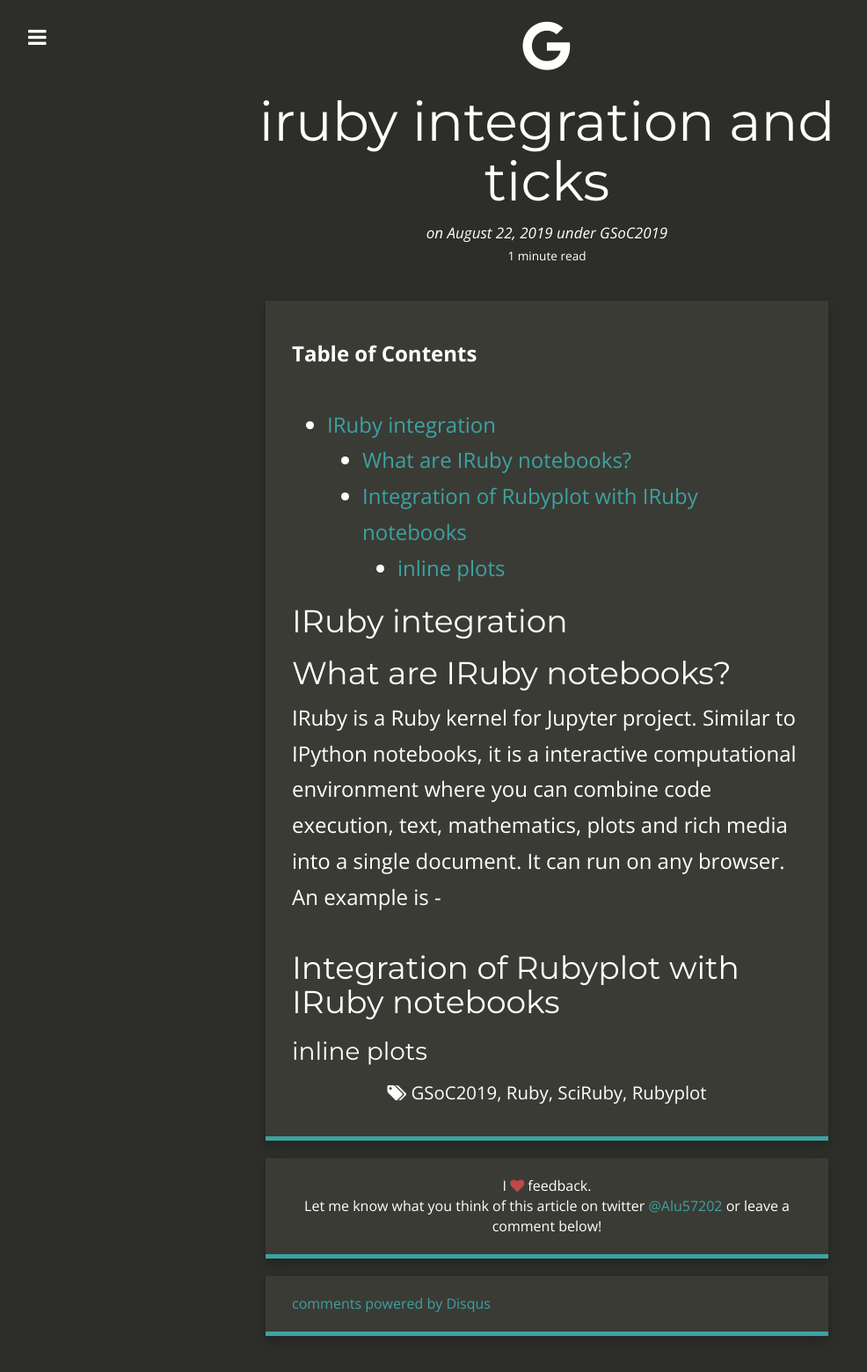
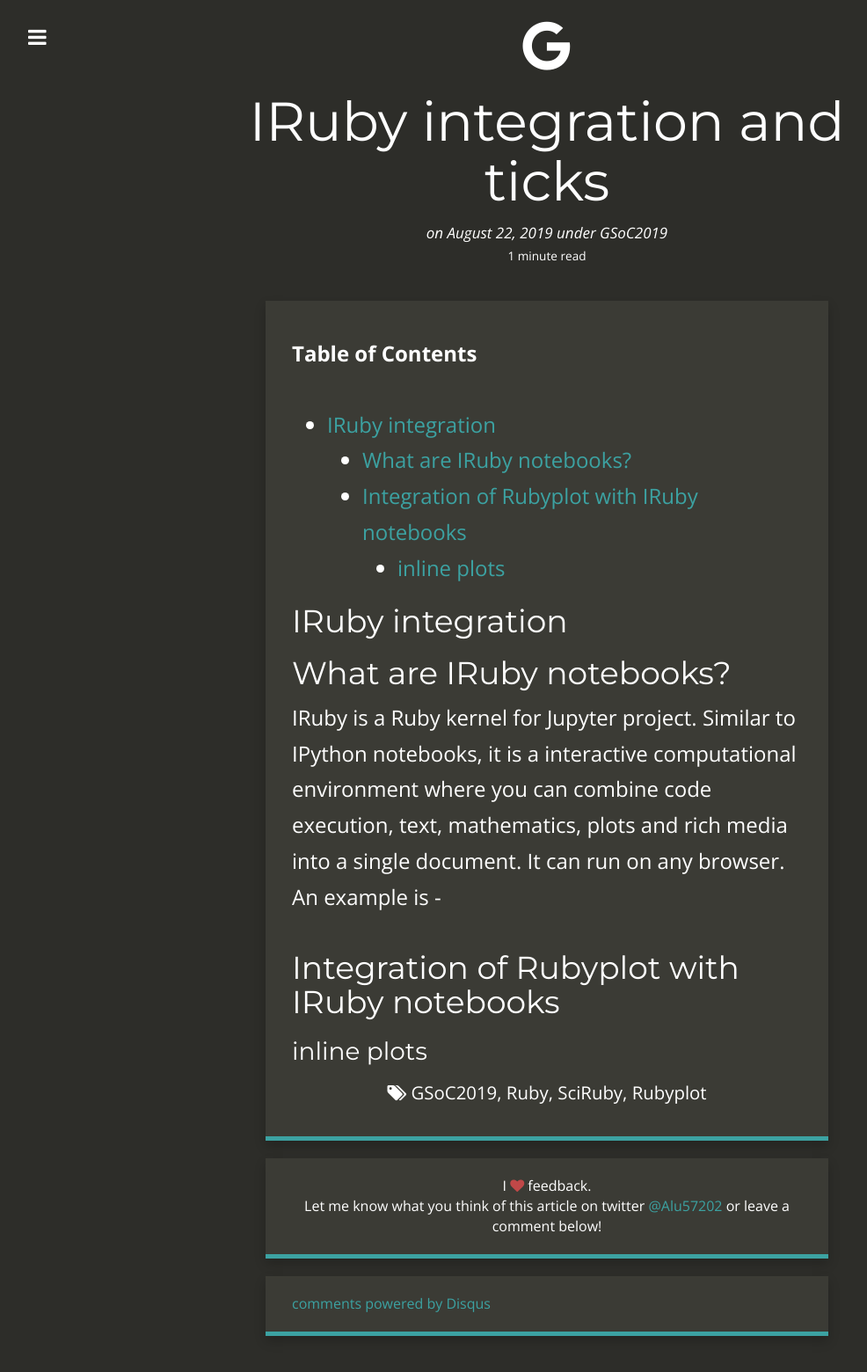
Before and after one commit to alishdipani/Old_Website, a Jekyll site: the page built from _posts/2019-08-22-IRuby-integration-and-ticks.md, in a window 1280 px wide. Shown: the whole page at 88% size, without its empty margins (18-1004 px from the left). Built offline with Jekyll 4.4.1, drawn with Linux system fonts in a browser that asks for light colours; nearby versions of some CDN libraries; comment, search, counter and statistics services are not loaded.

```diff
--- a/_posts/2019-08-22-iruby-integration-and-ticks.md
+++ b/_posts/2019-08-22-IRuby-integration-and-ticks.md
@@ -1,6 +1,6 @@
 ---
 layout:     post
-title:      iruby integration and ticks
+title:      IRuby integration and ticks
 date:       2019-08-22 21:32:18
 summary:    iruby integration and ticks.
 categories: GSoC2019
```
